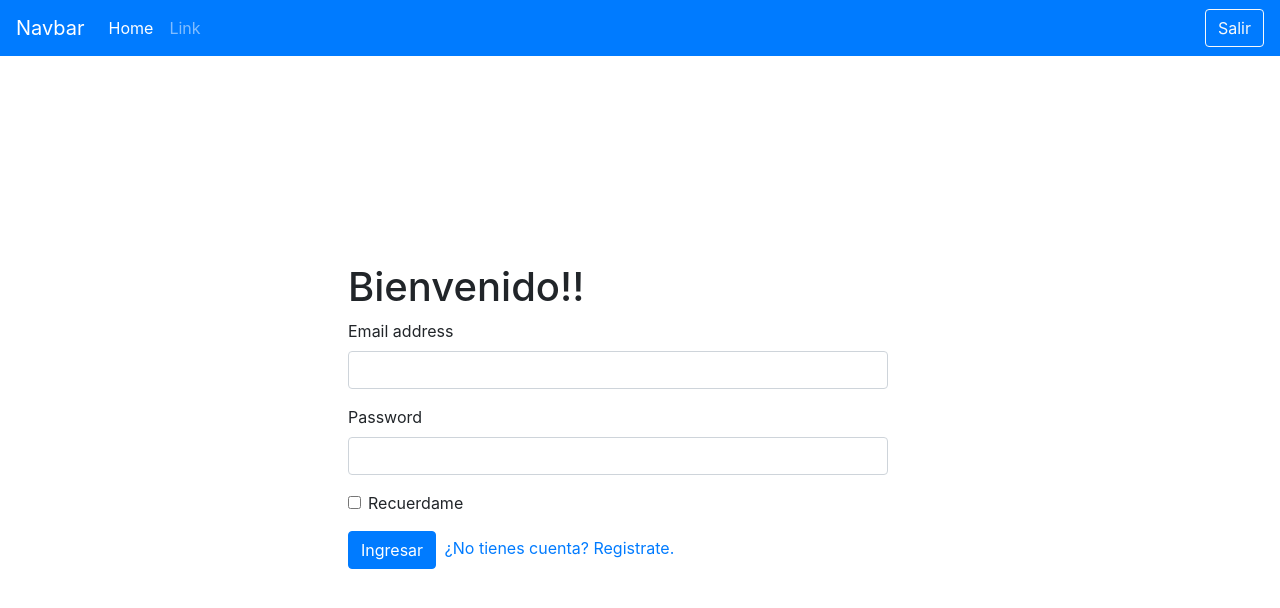
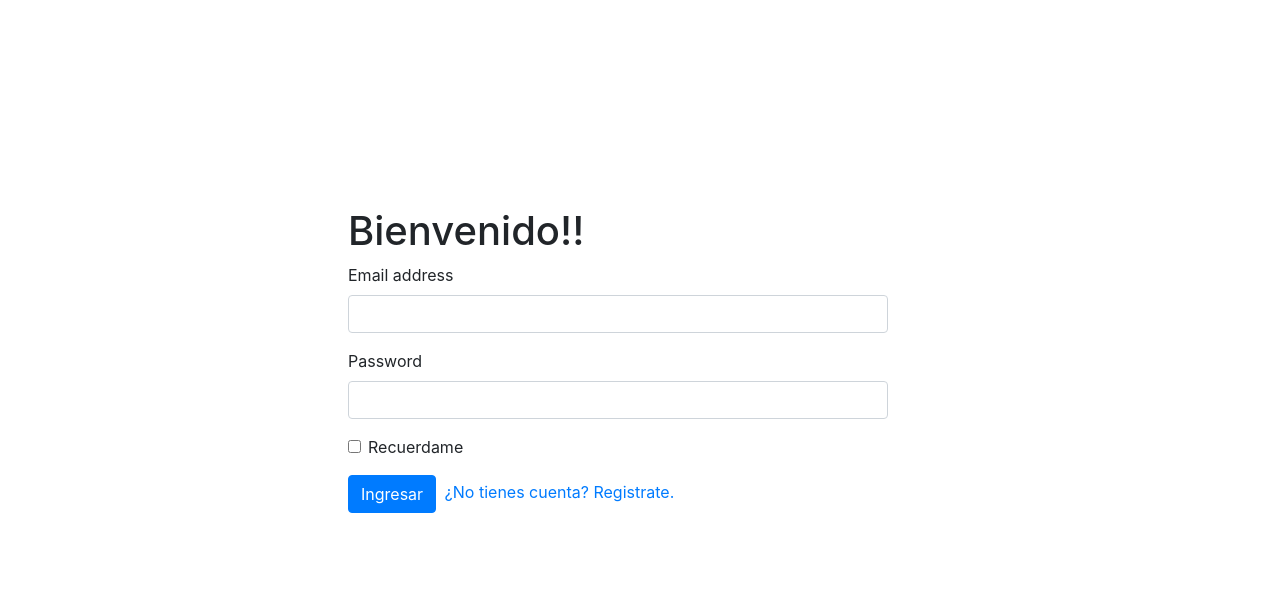
Before and after one commit to arandajm/angular-crud-firebase, an Angular app: page /login in a window 1280 px wide. Shown: the top 608 px of the page. Built offline with nearby package versions, Linux system fonts and the light colour scheme.

Commit message:
Hiding navbar when the user in not loggedIn

```diff
--- a/src/app/layout/navbar/navbar.component.html
+++ b/src/app/layout/navbar/navbar.component.html
@@ -1,4 +1,4 @@
-<nav class="navbar navbar-expand-lg navbar-dark bg-primary">
+<nav class="navbar navbar-expand-lg navbar-dark bg-primary" *ngIf="isLoggedIn$ | async">
     <a class="navbar-brand" href="#">Navbar</a>
     <button class="navbar-toggler" type="button" data-toggle="collapse" data-target="#navbarSupportedContent" aria-controls="navbarSupportedContent" aria-expanded="false" aria-label="Toggle navigation">
     <span class="navbar-toggler-icon"></span>
--- a/src/app/layout/navbar/navbar.component.ts
+++ b/src/app/layout/navbar/navbar.component.ts
@@ -1,6 +1,7 @@
 import { Component, OnInit } from '@angular/core';
 import { AuthService } from '../../services/auth.service';
 import { Router } from '@angular/router';
+import { Observable } from 'rxjs';
 
 @Component({
   selector: 'app-navbar',
@@ -8,9 +9,12 @@ import { Router } from '@angular/router';
   styleUrls: ['./navbar.component.css'],
 })
 export class NavbarComponent implements OnInit {
+  isLoggedIn$: Observable<boolean>;
   constructor(private _authService: AuthService, private router: Router) {}
 
-  ngOnInit(): void {}
+  ngOnInit(): void {
+    this.isLoggedIn$ = this._authService.isLoggedIn;
+  }
 
   logout() {
     this._authService.logout();
```
